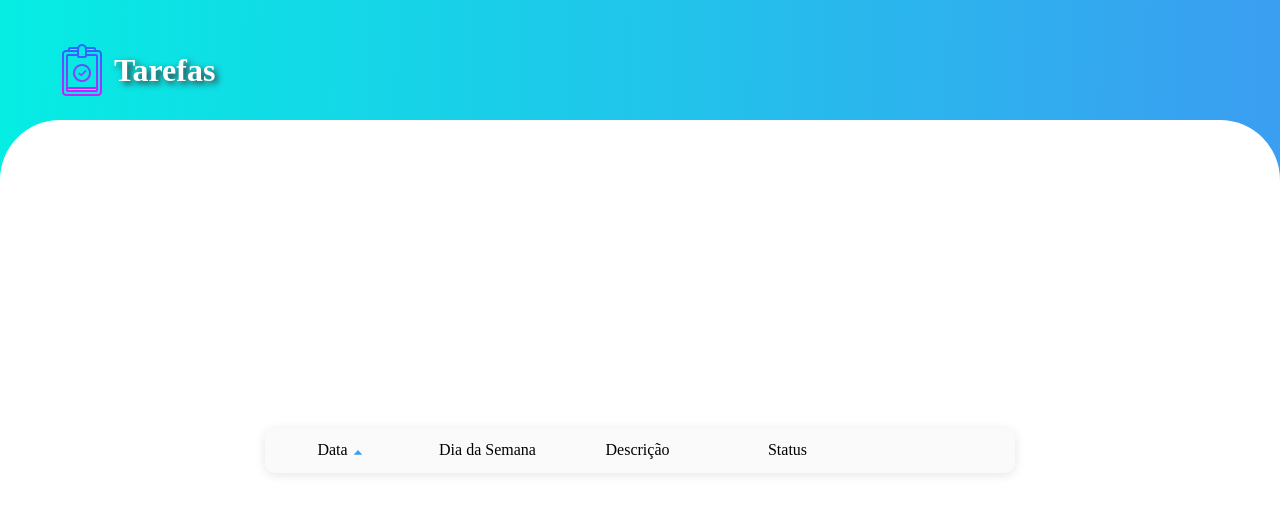
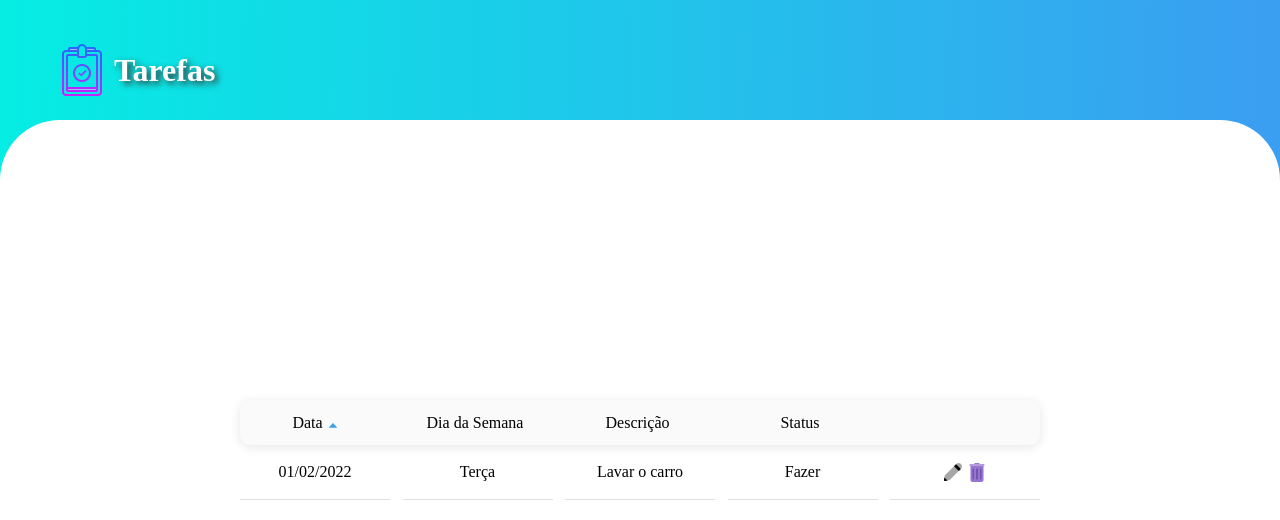
Before and after one commit to moabebatista/projeto-app-tarefa-onesight, a React (Create React App) app in the folder front-webapp-tarefas/webapp-tarefas/: page / in a window 1280 px wide. Shown: the top 520 px of the page. Built offline with nearby package versions, Linux system fonts and the light colour scheme.

Commit message:
listando tarefas com dados mocados

```diff
--- a/front-webapp-tarefas/webapp-tarefas/src/Components/Header/styles.css
+++ b/front-webapp-tarefas/webapp-tarefas/src/Components/Header/styles.css
@@ -7,7 +7,7 @@
     background: linear-gradient(91.26deg, #05EDE3 0%, #3A9FF1 97.77%);
     padding: 0 50px;
 }
-.container--header h1, img {
+.container--header h1, .container--header img {
     margin-top: -60px;
     color: #ffffff;
     text-shadow: #353333 0.1em 0.1em 0.2em
--- a/front-webapp-tarefas/webapp-tarefas/src/Components/TasksList/index.js
+++ b/front-webapp-tarefas/webapp-tarefas/src/Components/TasksList/index.js
@@ -1,10 +1,32 @@
 import './styles.css';
-import TableHeader from './TableHeader'
+import TableHeader from './TableHeader';
+import deleteIcon from '../../assets/delete-icon.svg';
+import editIcon from '../../assets/edit-icon.svg'
 
 function TasksList() {
     return (
-        <div>
+        <div className="table">
             <TableHeader />
+            <div className="table-body">
+                <div className="table-line">
+                    <div className="line-itens">
+                        01/02/2022
+                    </div>
+                    <div className="line-itens">
+                        Terça
+                    </div>
+                    <div className="line-itens">
+                        Lavar o carro
+                    </div>
+                    <div className="line-itens">
+                        Fazer
+                    </div>
+                    <div className="line-itens cursor-pointer">
+                        <img src={editIcon} alt="edit icon" />
+                        <img src={deleteIcon} alt="delete icon" />
+                    </div>
+                </div>
+            </div>
         </div>
     )
 }
--- a/front-webapp-tarefas/webapp-tarefas/src/Components/TasksList/styles.css
+++ b/front-webapp-tarefas/webapp-tarefas/src/Components/TasksList/styles.css
@@ -0,0 +1,19 @@
+.table {
+    width: 800px;
+}
+.table-body {
+    display: flex;
+    flex-direction: column;
+}
+.table-line {
+    display: flex;
+    justify-content: space-between;
+}
+.line-itens {
+    display: flex;
+    justify-content: center;
+    align-items: center;
+    width: 150px;
+    height: 55px;
+    border-bottom: 1px solid #E0E0E0;
+}
```
Also changed, not shown: front-webapp-tarefas/webapp-tarefas/src/assets/delete-icon.svg (added), front-webapp-tarefas/webapp-tarefas/src/assets/edit-icon.svg (added).
